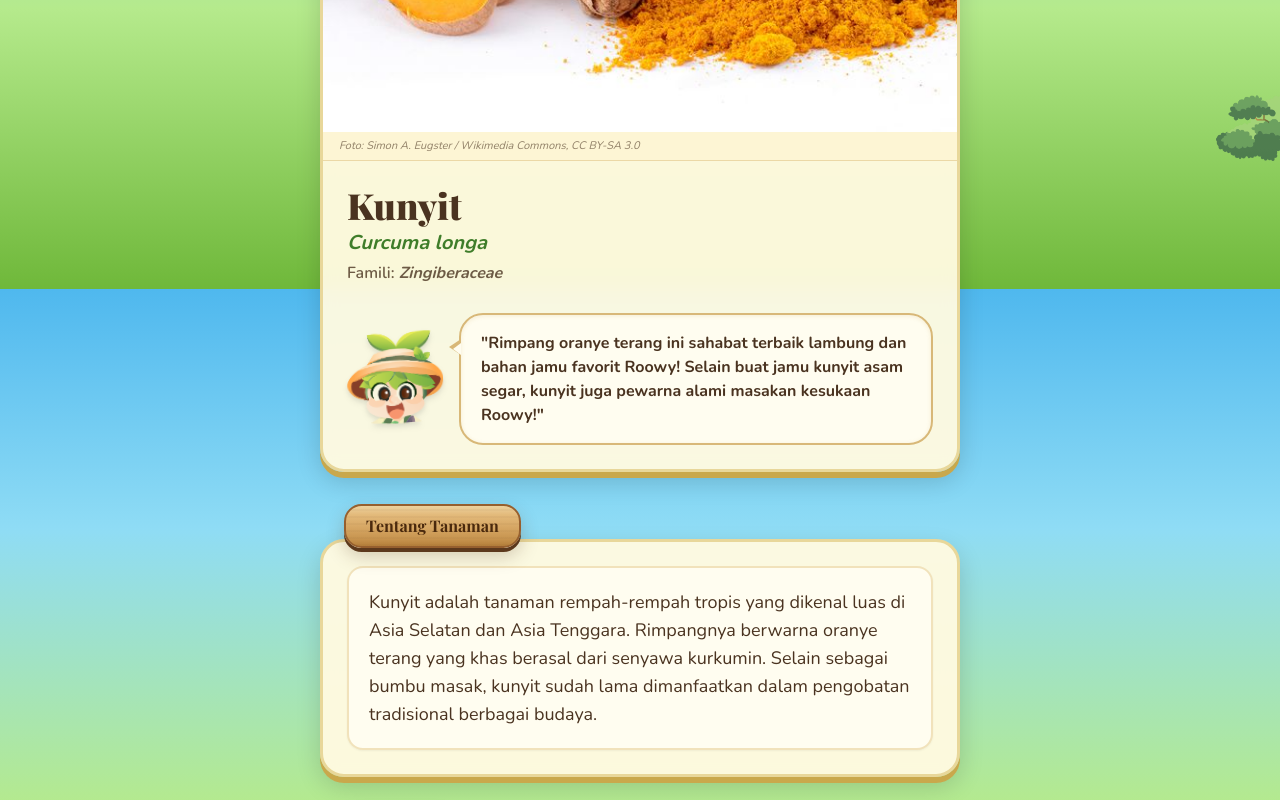
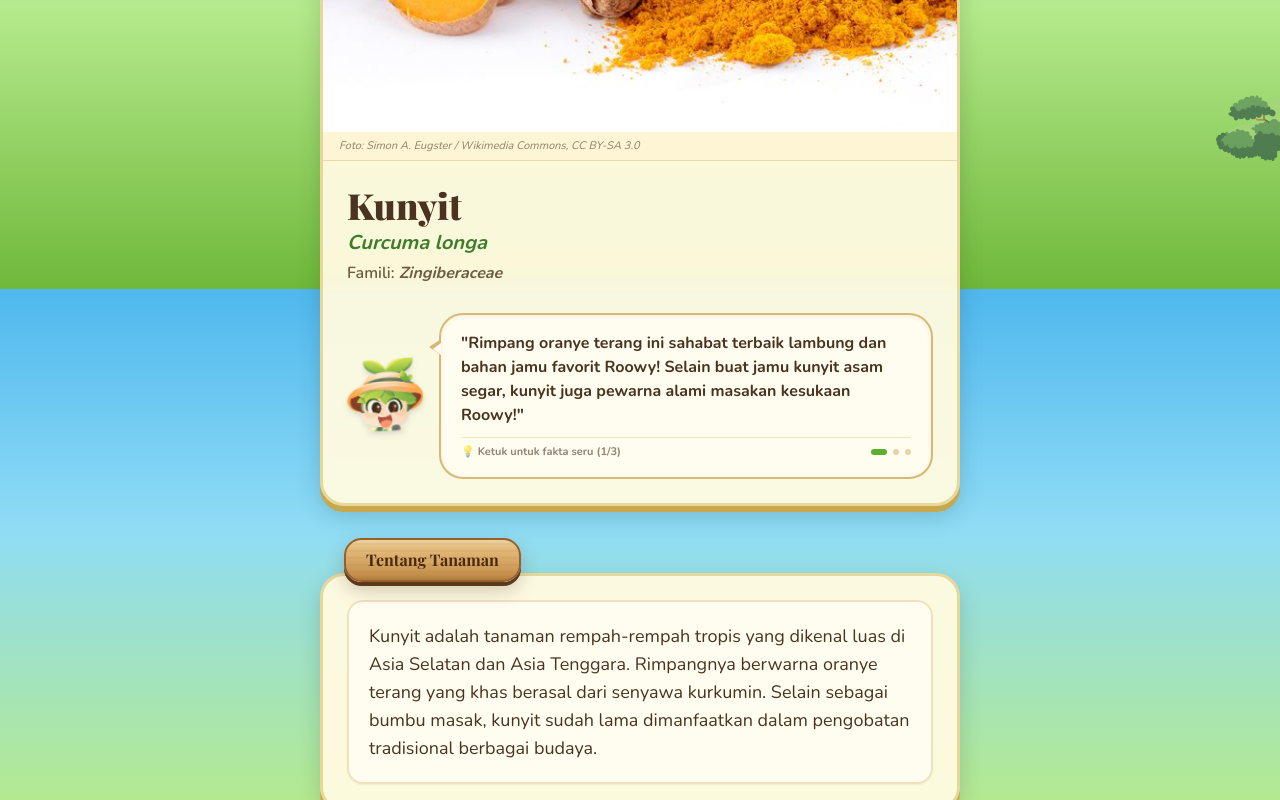
Before and after one commit to xnderdavid06/cultivare, a Next.js app: page /kunyit in a window 1280 px wide. Shown: the part 511-1311 px from the top of the page. Built offline with nearby package versions, Linux system fonts and the light colour scheme.

Commit message:
feat(plant): remove specimen photo badge, lock Roowy avatar dimensions, and add 3 tappable fun facts per plant

```diff
--- a/app/[slug]/page.js
+++ b/app/[slug]/page.js
@@ -3,6 +3,7 @@ import { plants, site } from '../../data/plants.js';
 import Header from '../../components/Header.js';
 import PlantImage from '../../components/PlantImage.js';
 import ThemedBulletList from '../../components/ThemedBulletList.js';
+import RoowyPlantChat from '../../components/RoowyPlantChat.js';
 import Link from 'next/link';
 
 export const dynamicParams = false;
@@ -99,10 +100,6 @@ export default function PlantPage({ params }) {
               alt={`Foto spesimen ${plant.namaLokal}`}
               className="w-full h-full object-cover"
             />
-            {/* Badge Papan Kayu di Sudut Kiri Foto */}
-            <div className="absolute top-3 left-3 plank px-3.5 py-1 text-xs sm:text-sm border border-[#965f2e] shadow-sm select-none">
-              Spesimen Koleksi Kebun
-            </div>
           </div>
 
           {/* Kredit foto kecil */}
@@ -112,7 +109,7 @@ export default function PlantPage({ params }) {
             </p>
           )}
 
-          {/* 2. Identitas Tanaman & Roowy BESAR di Samping Balon Kata Roowy */}
+          {/* 2. Identitas Tanaman & Roowy Interaktif (3 Fun Fact) */}
           <div className="p-5 md:p-6">
             <h1 className="font-display font-black text-3xl sm:text-4xl text-bark leading-tight">
               {plant.namaLokal}
@@ -124,38 +121,8 @@ export default function PlantPage({ params }) {
               Famili: <span className="italic font-bold">{plant.famili}</span>
             </p>
 
-            {/* 3. Box KATA ROOWY – Kepala Roowy Proporsional Sesuai Image 2, Aman Responsif di Semua Layar */}
-            {plant.catatanRoowy && (
-              <div className="relative mt-6 pt-1 flex items-center gap-3 sm:gap-4">
-                {/* Kepala Roowy Ceria & Tetap Bergoyang – Ukuran Aman Terkunci Sesuai Image 2 */}
-                <div className="w-16 h-16 sm:w-20 sm:h-20 md:w-24 md:h-24 shrink-0 flex items-center justify-center">
-                  <img
-                    src="/assets/roowy-head.png"
-                    alt="Kepala Roowy"
-                    className="w-full h-full object-contain anim-bob drop-shadow-md select-none pointer-events-none"
-                  />
-                </div>
-
-                {/* Balon Dialog Kata Roowy yang Luas & Nyaman Dibaca */}
-                <div className="flex-1 min-w-0">
-                  <div className="relative bg-[#fffdf0] border-2 sm:border-3 border-[#d8b878] rounded-2xl sm:rounded-3xl px-3.5 py-3 sm:px-5 sm:py-4 shadow-[inset_0_1px_4px_rgba(200,160,80,0.18)]">
-                    {/* Ekor balon dialog menunjuk ke arah kepala Roowy di kiri */}
-                    <div className="absolute -left-[12px] top-5 sm:top-6 w-0 h-0
-                      border-t-[8px] border-t-transparent
-                      border-r-[12px] border-r-[#d8b878]
-                      border-b-[8px] border-b-transparent" />
-                    <div className="absolute -left-[8px] top-[24px] sm:top-[28px] w-0 h-0
-                      border-t-[6px] border-t-transparent
-                      border-r-[8px] border-r-[#fffdf0]
-                      border-b-[6px] border-b-transparent" />
-
-                    <p className="text-bark text-xs sm:text-sm md:text-base leading-relaxed font-bold">
-                      "{plant.catatanRoowy}"
-                    </p>
-                  </div>
-                </div>
-              </div>
-            )}
+            {/* 3. Roowy Interaktif – Bisa Di-tap dengan 3 Fun Fact per Tanaman */}
+            <RoowyPlantChat facts={plant.funFacts || (plant.catatanRoowy ? [plant.catatanRoowy] : [])} />
           </div>
         </div>
 
--- /dev/null
+++ b/components/RoowyPlantChat.js
@@ -0,0 +1,101 @@
+'use client';
+import { useState } from 'react';
+
+export default function RoowyPlantChat({ facts = [] }) {
+  const [idx, setIdx] = useState(0);
+  const [animKey, setAnimKey] = useState(0);
+
+  if (!facts || facts.length === 0) return null;
+
+  const handleTap = () => {
+    setIdx((prev) => (prev + 1) % facts.length);
+    setAnimKey((k) => k + 1);
+  };
+
+  return (
+    <div className="relative mt-6 pt-1 flex items-center gap-3 sm:gap-4 select-none">
+      {/* ── Kepala Roowy Ceria & Interaktif (Bisa Ditekan) – Ukuran Terkunci Mutlak Sesuai Image 2 ── */}
+      <button
+        type="button"
+        onClick={handleTap}
+        aria-label="Ketuk Roowy untuk fakta menarik lainnya"
+        className="shrink-0 p-0 m-0 bg-transparent border-0 flex flex-col items-center justify-center focus:outline-none group active:scale-90 transition-transform cursor-pointer"
+        style={{
+          width: '76px',
+          height: '76px',
+          minWidth: '76px',
+          minHeight: '76px',
+          maxWidth: '76px',
+          maxHeight: '76px',
+        }}
+      >
+        <div
+          className="w-full h-full flex items-center justify-center overflow-visible"
+          style={{ width: '100%', height: '100%' }}
+        >
+          <img
+            src="/assets/roowy-head.png"
+            alt="Kepala Roowy"
+            width={76}
+            height={76}
+            className="w-full h-full object-contain anim-bob drop-shadow-md group-hover:scale-105 transition-transform pointer-events-none select-none"
+            style={{
+              width: '100%',
+              height: '100%',
+              maxWidth: '100%',
+              maxHeight: '100%',
+              objectFit: 'contain',
+            }}
+          />
+        </div>
+      </button>
+
+      {/* ── Balon Dialog Kata Roowy – Animasi Pop Setiap Ketuk (Sesuai Image 5) ── */}
+      <div
+        onClick={handleTap}
+        className="flex-1 min-w-0 cursor-pointer"
+        title="Ketuk untuk fakta seru berikutnya"
+      >
+        <div
+          key={animKey}
+          className="anim-pop relative bg-[#fffdf0] hover:bg-[#fffbee] border-2 sm:border-3 border-[#d8b878] rounded-2xl sm:rounded-3xl px-3.5 py-3 sm:px-5 sm:py-4 shadow-[inset_0_1px_4px_rgba(200,160,80,0.18)] transition-colors"
+        >
+          {/* Ekor balon dialog menunjuk ke arah kepala Roowy di kiri */}
+          <div className="absolute -left-[12px] top-5 sm:top-6 w-0 h-0
+            border-t-[8px] border-t-transparent
+            border-r-[12px] border-r-[#d8b878]
+            border-b-[8px] border-b-transparent" />
+          <div className="absolute -left-[8px] top-[24px] sm:top-[28px] w-0 h-0
+            border-t-[6px] border-t-transparent
+            border-r-[8px] border-r-[#fffdf0]
+            border-b-[6px] border-b-transparent" />
+
+          <p className="text-bark text-xs sm:text-sm md:text-base leading-relaxed font-bold">
+            "{facts[idx]}"
+          </p>
+
+          {/* Navigasi / Indikator 3 Fun Fact yang Elegan & Bersih */}
+          {facts.length > 1 && (
+            <div className="flex items-center justify-between mt-2.5 pt-1.5 border-t border-[#ebd8a6]/60 text-bark/60">
+              <span className="text-[10px] sm:text-[11px] font-bold">
+                💡 Ketuk untuk fakta seru ({idx + 1}/{facts.length})
+              </span>
+              <div className="flex items-center gap-1.5">
+                {facts.map((_, i) => (
+                  <span
+                    key={i}
+                    className={`h-1.5 rounded-full transition-all duration-300 ${
+                      i === idx
+                        ? 'w-4 bg-[#5fae2f]'
+                        : 'w-1.5 bg-[#d8b878]/60'
+                    }`}
+                  />
+                ))}
+              </div>
+            </div>
+          )}
+        </div>
+      </div>
+    </div>
+  );
+}
--- a/data/plants.js
+++ b/data/plants.js
@@ -75,6 +75,11 @@ export const plants = [
       "Konsumsi kunyit dalam jumlah besar sebaiknya dihindari oleh penderita gangguan empedu atau batu empedu. Kunyit dapat berinteraksi dengan obat pengencer darah. Ibu hamil disarankan berkonsultasi dengan dokter sebelum mengonsumsi suplemen kunyit dosis tinggi.",
     catatanRoowy:
       "Rimpang oranye terang ini sahabat terbaik lambung dan bahan jamu favorit Roowy! Selain buat jamu kunyit asam segar, kunyit juga pewarna alami masakan kesukaan Roowy!",
+    funFacts: [
+      "Rimpang oranye terang ini sahabat terbaik lambung dan bahan jamu favorit Roowy! Selain buat jamu kunyit asam segar, kunyit juga pewarna alami masakan kesukaan Roowy!",
+      "Senyawa kurkumin di kunyit bisa diserap tubuh sampai 2000% lebih cepat kalau dikonsumsi bersama sedikit lada hitam!",
+      "Sejak zaman kerajaan nusantara, kunyit sudah dipakai sebagai bahan lulur tradisional untuk merawat dan mencerahkan kulit secara alami!",
+    ],
   },
 
   // ─── 2. JAHE MERAH ───────────────────────────────────────────────────────────
@@ -124,6 +129,11 @@ export const plants = [
       "Konsumsi berlebihan jahe merah dapat menyebabkan iritasi pada lambung, terutama bagi penderita tukak lambung atau maag berat. Jahe dapat berinteraksi dengan obat pengencer darah. Ibu hamil trimester pertama sebaiknya berkonsultasi dengan dokter sebelum mengonsumsi dalam jumlah banyak.",
     catatanRoowy:
       "Aromanya pedas harum dan rasanya paling nampol! Roowy selalu seduh jahe merah hangat kalau badan mulai terasa meriang atau cuaca sedang dingin.",
+    funFacts: [
+      "Aromanya pedas harum dan rasanya paling nampol! Roowy selalu seduh jahe merah hangat kalau badan mulai terasa meriang atau cuaca sedang dingin.",
+      "Kandungan gingerol dan shogaol pada jahe merah jauh lebih tinggi dari jahe biasa, bikin efek hangatnya langsung terasa ke seluruh tubuh!",
+      "Rimpang jahe merah sering diolah jadi minyak gosok alami yang ampuh redakan pegal linu setelah seharian beraktivitas di kebun!",
+    ],
   },
 
   // ─── 3. SERAI ────────────────────────────────────────────────────────────────
@@ -173,6 +183,11 @@ export const plants = [
       "Minyak atsiri serai murni tidak disarankan langsung dioleskan ke kulit tanpa diencerkan terlebih dahulu karena dapat menyebabkan iritasi. Encerkan dengan minyak pembawa (minyak kelapa atau zaitun) sebelum digunakan topikal. Konsultasikan dengan dokter jika digunakan bersamaan dengan obat-obatan tertentu.",
     catatanRoowy:
       "Tinggal memarkan batangnya, aroma sitral segar langsung semerbak! Roowy suka menanam serai di pekarangan karena aromanya bikin nyamuk langsung kabur!",
+    funFacts: [
+      "Tinggal memarkan batangnya, aroma sitral segar langsung semerbak! Roowy suka menanam serai di pekarangan karena aromanya bikin nyamuk langsung kabur!",
+      "Minyak asiri serai atau citronella adalah bahan alami paling populer di dunia untuk lilin aromaterapi dan losion pengusir serangga!",
+      "Bagian pangkal batang yang padat dan putih menyimpan minyak asiri paling pekat, kunci kelezatan kuah soto dan tumisan Nusantara!",
+    ],
   },
 
   // ─── 4. TEMULAWAK ────────────────────────────────────────────────────────────
@@ -222,5 +237,10 @@ export const plants = [
       "Penderita batu empedu atau gangguan saluran empedu sebaiknya berkonsultasi dengan dokter sebelum mengonsumsi temulawak dalam jumlah besar. Ibu hamil dan menyusui sebaiknya menghindari konsumsi suplemen temulawak dosis tinggi. Gunakan dalam batas wajar sebagaimana umumnya dikonsumsi sebagai minuman.",
     catatanRoowy:
       "Tanaman jamu asli nusantara kebanggaan Roowy! Rimpangnya besar jingga tua, terkenal sangat ampuh bantu jaga fungsi liver dan tingkatkan nafsu makan!",
+    funFacts: [
+      "Tanaman jamu asli nusantara kebanggaan Roowy! Rimpangnya besar jingga tua, terkenal sangat ampuh bantu jaga fungsi liver dan tingkatkan nafsu makan!",
+      "Temulawak adalah tanaman asli Indonesia yang dulunya hanya tumbuh liar di hutan Jawa dan Maluku sebelum akhirnya dibudidayakan luas!",
+      "Zat alami xanthorrhizol di temulawak memiliki sifat antibakteri kuat yang terbukti membantu menjaga kesehatan saluran cerna!",
+    ],
   },
 ];
```
Also changed, not shown: components/RoowyInteractive.js (+23 -7 lines).
